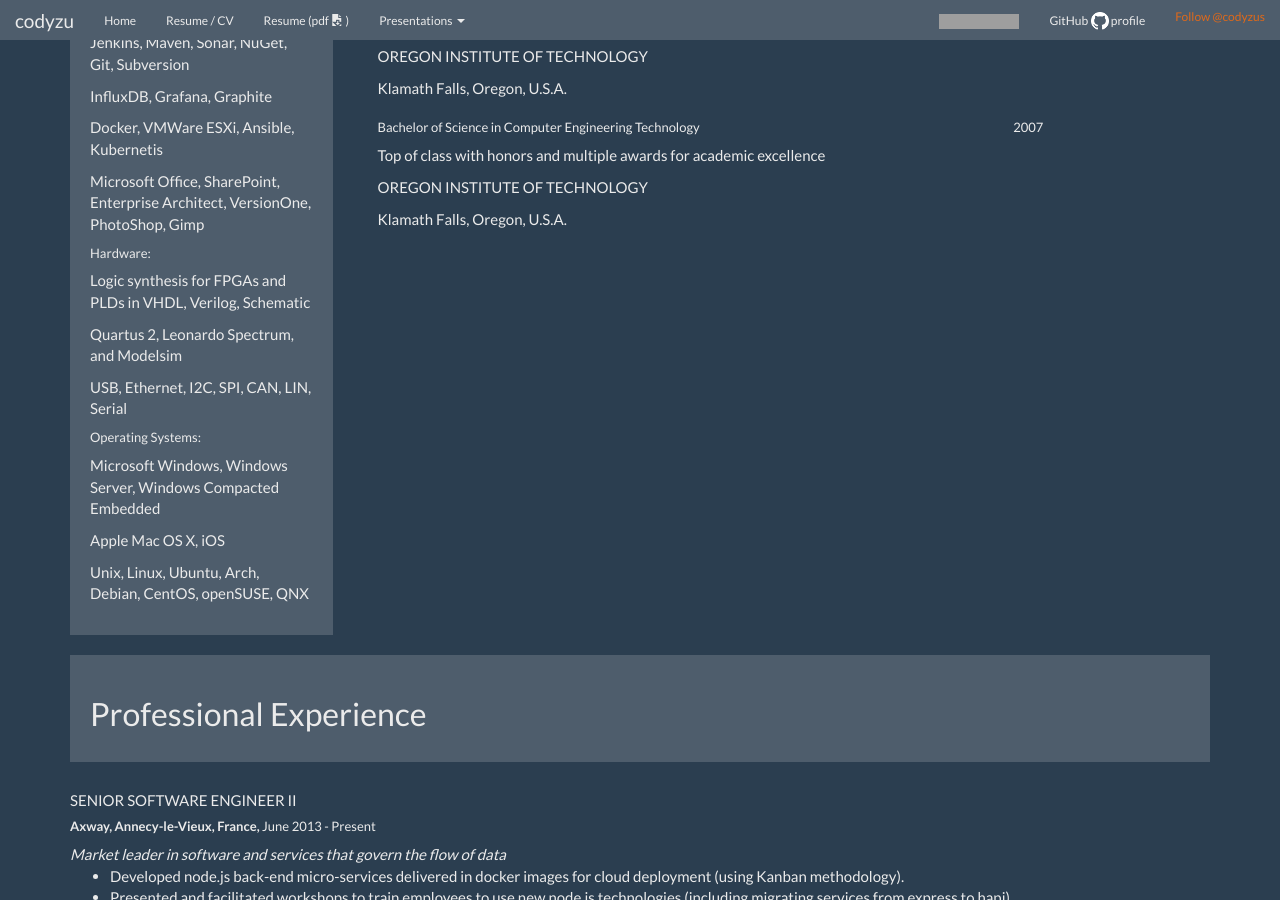
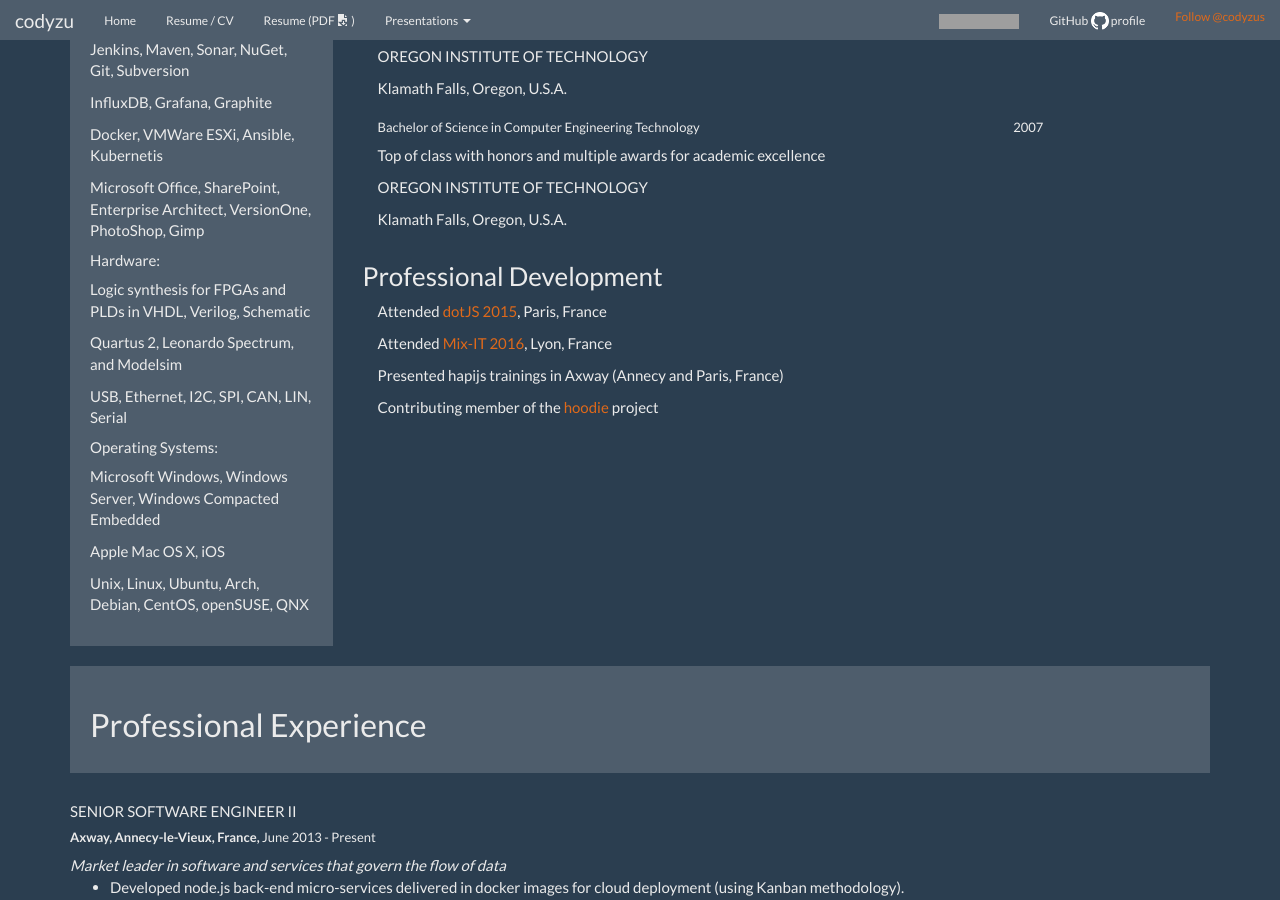
Before and after one commit to codyzu/codyzu.github.io, a Jekyll site: the page built from resume.html, in a window 1280 px wide and 900 px high, scrolled down 836 px. Built offline with Jekyll 4.4.1, drawn with Linux system fonts in a browser that asks for light colours; nearby versions of some CDN libraries; comment, search, counter and statistics services are not loaded; grey boxes are pictures that could not be loaded.

Commit message:
added profressional development to resume

```diff
--- a/_data/resume.yml
+++ b/_data/resume.yml
@@ -89,3 +89,9 @@ education:
     description: Top of class with honors and multiple awards for academic excellence
     school: OREGON INSTITUTE OF TECHNOLOGY
     where: Klamath Falls, Oregon, U.S.A.
+
+professional_development:
+  - Attended <a href="http://2015.dotjs.io/">dotJS 2015</a>, Paris, France
+  - Attended <a href="https://www.mix-it.fr/">Mix-IT 2016</a>, Lyon, France
+  - Presented hapijs trainings in Axway (Annecy and Paris, France)
+  - Contributing member of the <a href="http://hood.ie/">hoodie</a> project
--- a/_includes/header.html
+++ b/_includes/header.html
@@ -23,7 +23,7 @@
         {% endfor %}
         <li>
           <a href="{{ site.baseurl }}/Cody_Zuschlag_CV_2016_en.pdf">
-            Resume (pdf
+            Resume (PDF
             <span class="glyphicon glyphicon-save-file" aria-hidden="true"></span>
             <span class="sr-only">File</span>)
           </a>
--- a/resume.html
+++ b/resume.html
@@ -33,7 +33,7 @@ in_menu: true
       <h3>Computer Skills</h3>
 
       {% for skill in site.data.resume.skills %}
-        <h6>{{ skill.name }}:</h6>
+        <h5>{{ skill.name }}:</h5>
         {% for sub_skill in skill.sub_skills %}
         <p>{{ sub_skill }}</p>
         {% endfor %}
@@ -83,6 +83,19 @@ in_menu: true
       </div>
       {% endfor %}
     </div>
+
+    <h3>Professional Development</h3>
+
+    <div class="container-fluid">
+      <div class="row">
+        <div class="col-md-12">
+          {% for development in site.data.resume.professional_development %}
+          <p>{{ development }}</p>
+          {% endfor %}
+        </div>
+      </div>
+    </div>
+
   </div>
 </div>
 
```
Also changed, not shown: 1 other file.
